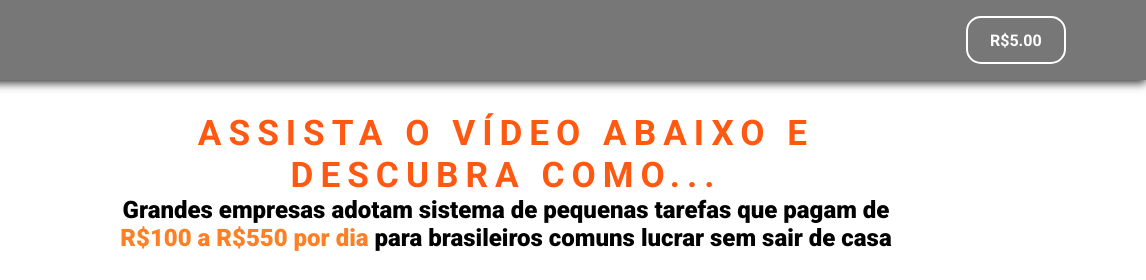
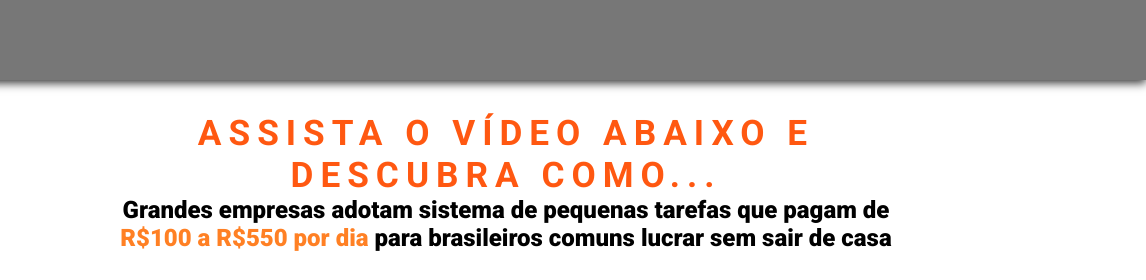
Before and after one commit to silvakwan1/clonar-site-fiver, a plain HTML site: page index.html in a window 1280 px wide. Shown: the top 280 px of the page, 134-1280 px from the left. Drawn offline with Linux system fonts and the light colour scheme; grey boxes are pictures that could not be loaded.

Commit message:
remouve count

```diff
--- a/index.html
+++ b/index.html
@@ -17,10 +17,6 @@
         <a href="./" class="img-return">
           <img src="./assets/Dollar Home Office-1.png" alt="Logo" />
         </a>
-      </div>
-
-      <div class="count">
-        <p>R$<span class="count-text">0</span></p>
       </div>
     </header>
 
@@ -87,8 +83,6 @@
       </marquee>
     </footer>
 
-    <script src="./src/count.js"></script>
-
     <script type="text/javascript" id="scr_66086cf21062ae0008ebeeb4">
       var s = document.createElement("script");
       (s.src =
--- a/src/style.css
+++ b/src/style.css
@@ -40,16 +40,6 @@ body {
   height: 50px;
   border-radius: 50%;
   background-size: cover;
-}
-
-.count {
-  margin-left: auto;
-}
-
-.count p {
-  border: 2px solid var(--white);
-  border-radius: 15px;
-  padding: 0.8rem 1.4rem;
 }
 
 .contain-main {
```
